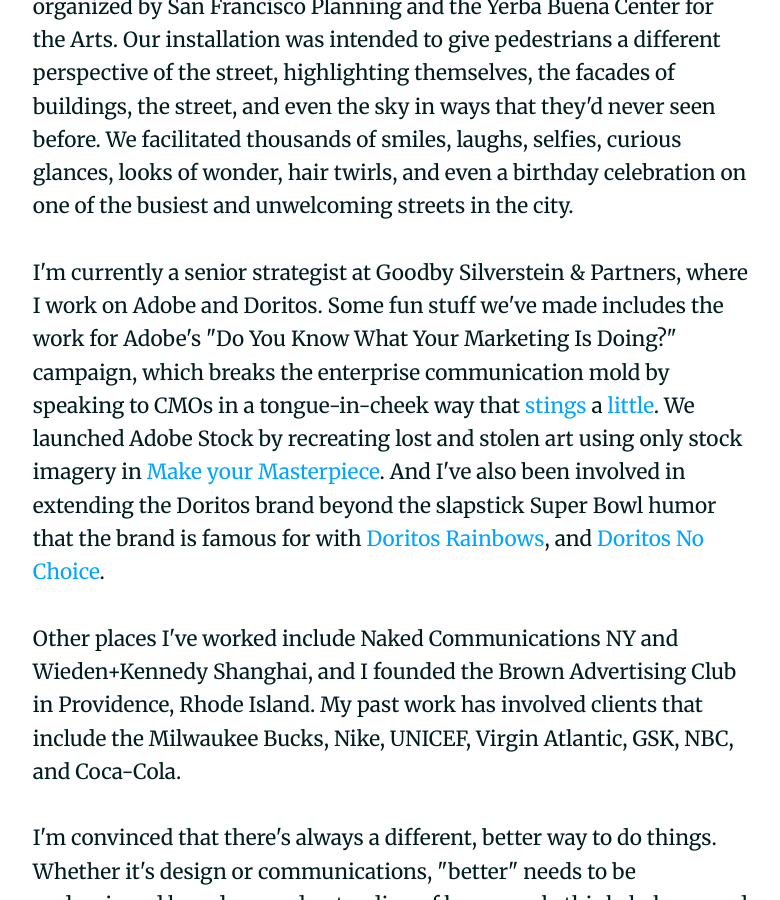
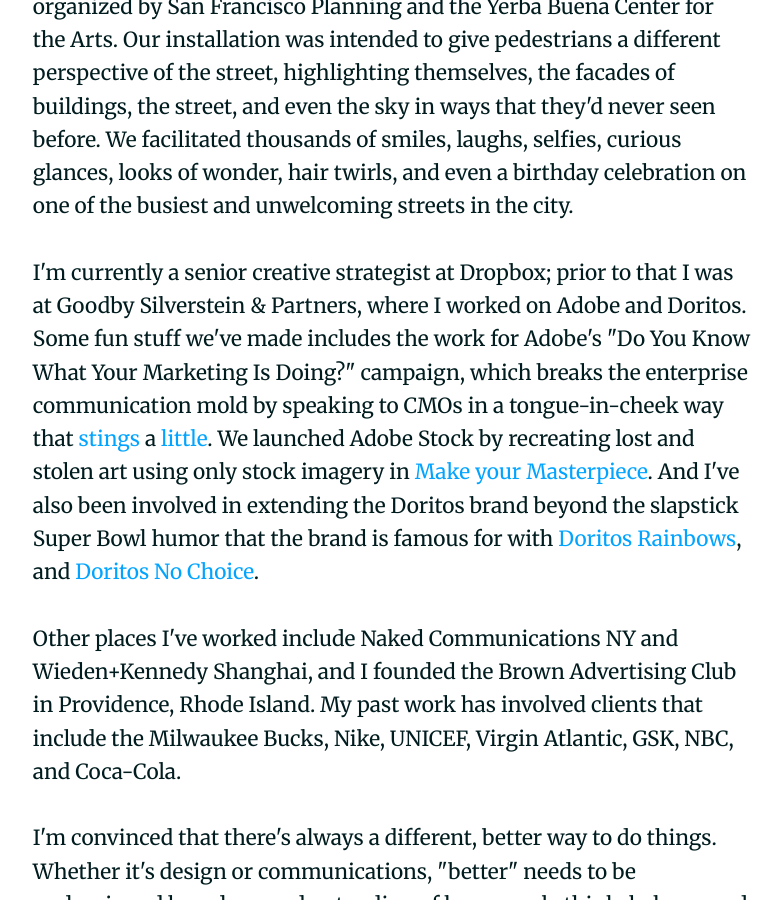
Before and after one commit to hbharding/etienne, a Jekyll site: the page built from index.html, in a window 1280 px wide and 900 px high, scrolled down 1242 px. Shown: the whole window, without its empty margins (248-1028 px from the left). Built offline with Jekyll 4.4.1, drawn with Linux system fonts in a browser that asks for light colours; nearby versions of some CDN libraries; Markdown is read by kramdown in place of the engine named in the settings.

Commit message:
Update index.html

```diff
--- a/index.html
+++ b/index.html
@@ -7,7 +7,7 @@
 
 <p>I've most recently been <a href="https://youtu.be/0G-pe01RCTk" target="_blank">working</a> on the <a href="http://marketstreetprototyping.org/2016-festival/projects/pillars-of-reflection/" target="_blank">Pillars of Reflection</a>, an installation that was part of the <a href="http://marketstreetprototyping.org/" target="_blank">Market Street Prototyping Festival</a> organized by San Francisco Planning and the Yerba Buena Center for the Arts.  Our installation was intended to give pedestrians a different perspective of the street, highlighting themselves, the facades of buildings, the street, and even the sky in ways that they'd never seen before.  We facilitated thousands of smiles, laughs, selfies, curious glances, looks of wonder, hair twirls, and even a birthday celebration on one of the busiest and unwelcoming streets in the city.
 
-<p>I'm currently a senior strategist at Goodby Silverstein & Partners, where I work on Adobe and Doritos.  Some fun stuff we've made includes the work for Adobe's "Do You Know What Your Marketing Is Doing?" campaign, which breaks the enterprise communication mold by speaking to CMOs in a tongue-in-cheek way that <a href="https://www.youtube.com/watch?v=MNmRJiRarH0" target="_blank">stings</a> a <a href="https://www.youtube.com/watch?v=ao7wOJ5qQ-s" target="_blank">little</a>.  We launched Adobe Stock by recreating lost and stolen art using only stock imagery in <a href="http://www.adobestockmasterpiece.com/" target="_blank">Make your Masterpiece</a>.  And I've also been involved in extending the Doritos brand beyond the slapstick Super Bowl humor that the brand is famous for with <a href="https://www.time.com/4038837/doritos-rainbow-chips-pride-lgbt/" target="_blank">Doritos Rainbows</a>, and <a href="https://www.facebook.com/DoritosUSA/videos/10154860232226165/" target="_blank">Doritos No Choice</a>. </p>
+<p>I'm currently a senior creative strategist at Dropbox; prior to that I was at Goodby Silverstein & Partners, where I worked on Adobe and Doritos.  Some fun stuff we've made includes the work for Adobe's "Do You Know What Your Marketing Is Doing?" campaign, which breaks the enterprise communication mold by speaking to CMOs in a tongue-in-cheek way that <a href="https://www.youtube.com/watch?v=MNmRJiRarH0" target="_blank">stings</a> a <a href="https://www.youtube.com/watch?v=ao7wOJ5qQ-s" target="_blank">little</a>.  We launched Adobe Stock by recreating lost and stolen art using only stock imagery in <a href="http://www.adobestockmasterpiece.com/" target="_blank">Make your Masterpiece</a>.  And I've also been involved in extending the Doritos brand beyond the slapstick Super Bowl humor that the brand is famous for with <a href="https://www.time.com/4038837/doritos-rainbow-chips-pride-lgbt/" target="_blank">Doritos Rainbows</a>, and <a href="https://www.facebook.com/DoritosUSA/videos/10154860232226165/" target="_blank">Doritos No Choice</a>. </p>
 
 <p>Other places I've worked include Naked Communications NY and Wieden+Kennedy Shanghai, and I founded the Brown Advertising Club in Providence, Rhode Island.  My past work has involved clients that include the Milwaukee Bucks, Nike, UNICEF, Virgin Atlantic, GSK, NBC, and Coca-Cola.</p>
 
```
